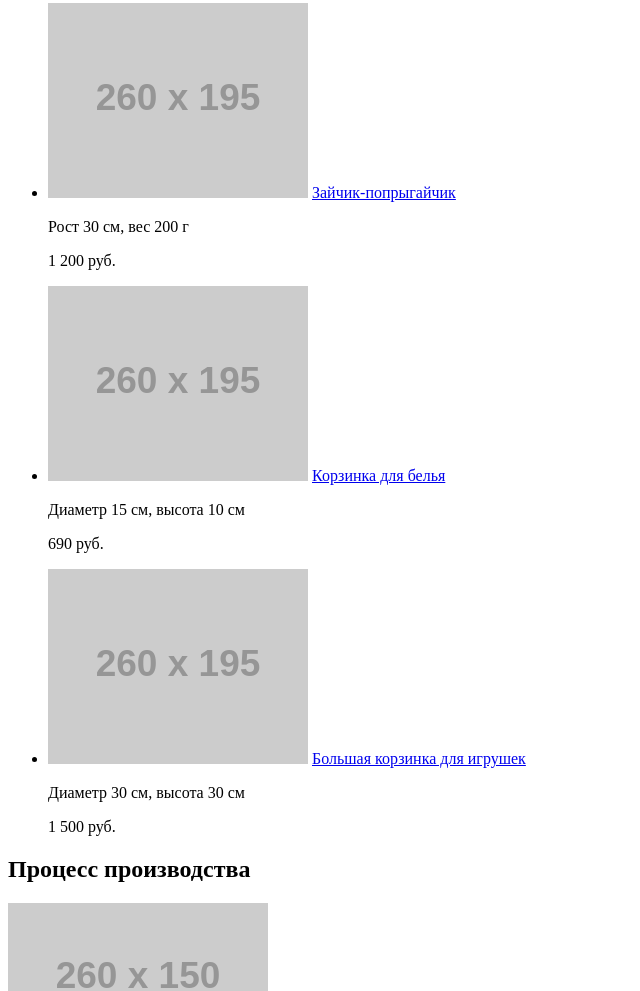
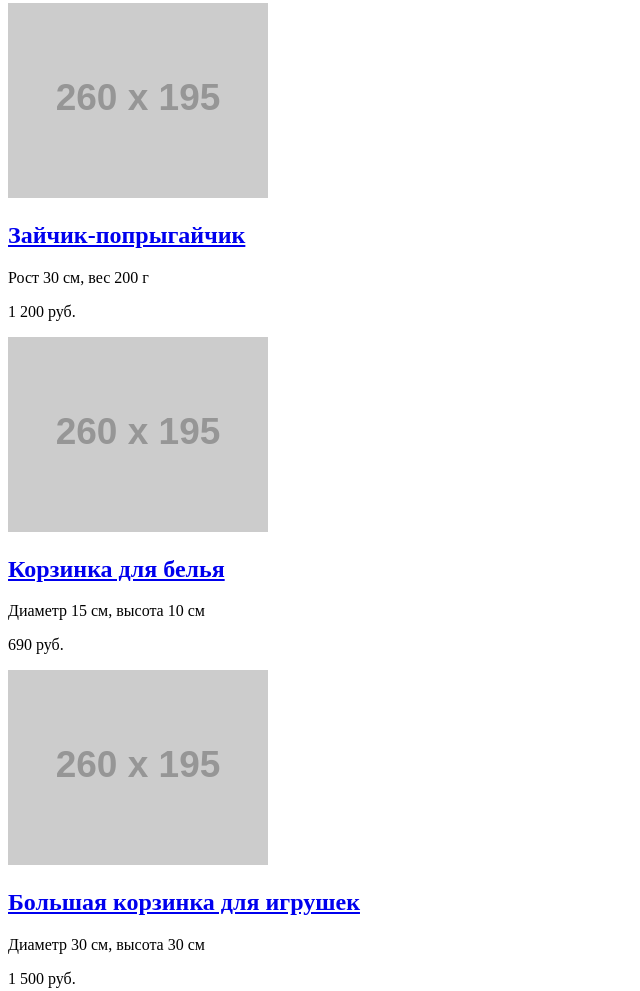
Before and after one commit to dar-ksen/955135-mishka-17, a website: page source/catalog.html in a window 1280 px wide. Shown: the part 239-1230 px from the top of the page, without its empty margins (0-640 px from the left). Drawn offline with Linux system fonts and the light colour scheme; placeholder pictures from the web are drawn by us.

Commit message:
Исправление разметки карточек каталога

```diff
--- a/source/catalog.html
+++ b/source/catalog.html
@@ -46,37 +46,35 @@
       <h1 class="header__title">Каталог товаров</h1>
     </section>
 
-    <section class="catalog">
-      <ul class="card-products">
-        <li class="card-products__item">
+    <div class="catalog">
+        <article class="card-product catalog__item"><!--Не знаю нужны ли сдесь миксины-->
           <img class="card-products__img" src="http://placehold.it/260x195" alt="Зайчик-попрыгайчик">
-          <a class="card-products__link" href="#">Зайчик-попрыгайчик</a>
+          <h2 class="card-products__title"><a class="card-products__link" href="#">Зайчик-попрыгайчик</a></h2>
           <p class="card-products__desc">Рост 30 см, вес 200 г</p>
           <div class="card-products__price-wrap">
             <p class="card-products__price">1 200 руб.</p>
             <a class="card-products__btn" href="#" aria-label="В корзину"></a>
           </div>
-        </li>
-        <li class="card-products__item">
+        </article>
+        <article class="card-product catalog__item">
           <img class="card-products__img" src="http://placehold.it/260x195" alt="Корзинка для белья">
-          <a class="card-products__link" href="#">Корзинка для белья</a>
+          <h2 class="card-products__title"><a class="card-products__link" href="#">Корзинка для белья</a></h2>
           <p class="card-products__desc">Диаметр 15 см, высота 10 см</p>
           <div class="card-products__price-wrap">
             <p class="card-products__price">690 руб.</p>
             <a class="card-products__btn btn" href="#" aria-label="В корзину"></a>
           </div>
-        </li>
-        <li class="card-products__item">
+        </article>
+        <article class="card-product catalog__item">
           <img class="card-products__img" src="http://placehold.it/260x195" alt="Большая корзинка для игрушек">
-          <a class="card-products__link" href="#">Большая корзинка для игрушек</a>
+          <h2 class="card-products__title"><a class="card-products__link" href="#">Большая корзинка для игрушек</a></h2>
           <p class="card-products__desc">Диаметр 30 см, высота 30 см</p>
           <div class="card-products__price-wrap">
             <p class="card-products__price">1 500 руб.</p>
             <a class="card-products__btn" href="#" aria-label="В корзину"></a>
           </div>
-        </li>
-      </ul>
-    </section>
+        </article>
+    </div>
 
     <section class="video">
       <h2 class="video__title">Процесс производства</h2>
```
Also changed, not shown: source/form.html (+2 -2 lines).
